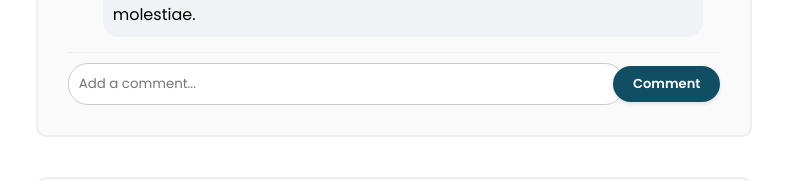
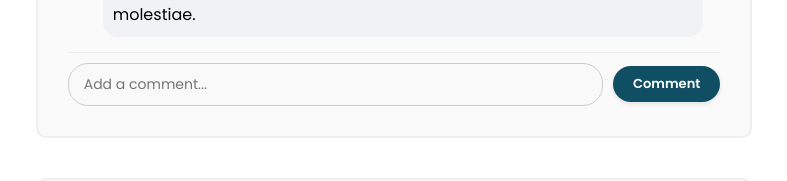
Before and after one commit to Hosain-ijs/University.Project---Back-end-project, a plain HTML site: page Frontend/post.html in a window 1280 px wide. Shown: the part 1017-1198 px from the top of the page, 246-1033 px from the left. Drawn offline with Linux system fonts and the light colour scheme; no server answers; sample sign-in values are in the browser's storage; a web font is replaced by a local one.

Commit message:
Enhance comment section styling: adjust layout, add padding, and improve input appearance

```diff
--- a/Frontend/postStyle.css
+++ b/Frontend/postStyle.css
@@ -247,14 +247,18 @@
 
 .new-comment-input {
     flex: 1;
+    display: flex;
 }
 
 .new-comment-textbox {
     width: 100%;
-    padding: 10px;
+    padding: 10px 15px;
     border-radius: 20px;
     border: 1px solid #ccc;
     outline: none;
+    font-family: "Poppins", sans-serif;
+    font-size: 14px;
+    background-color: #f9f9f9;
 }
 
 .new-comment-submit-button {
```
